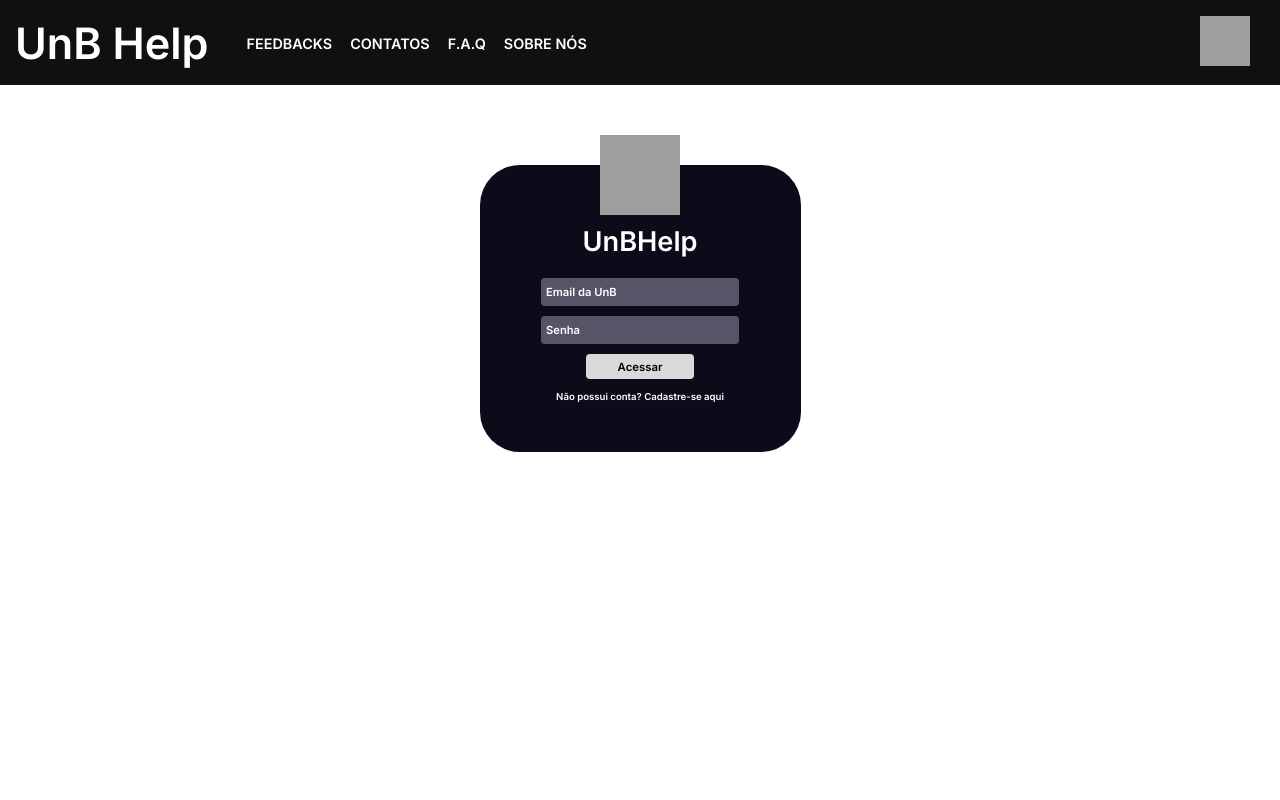
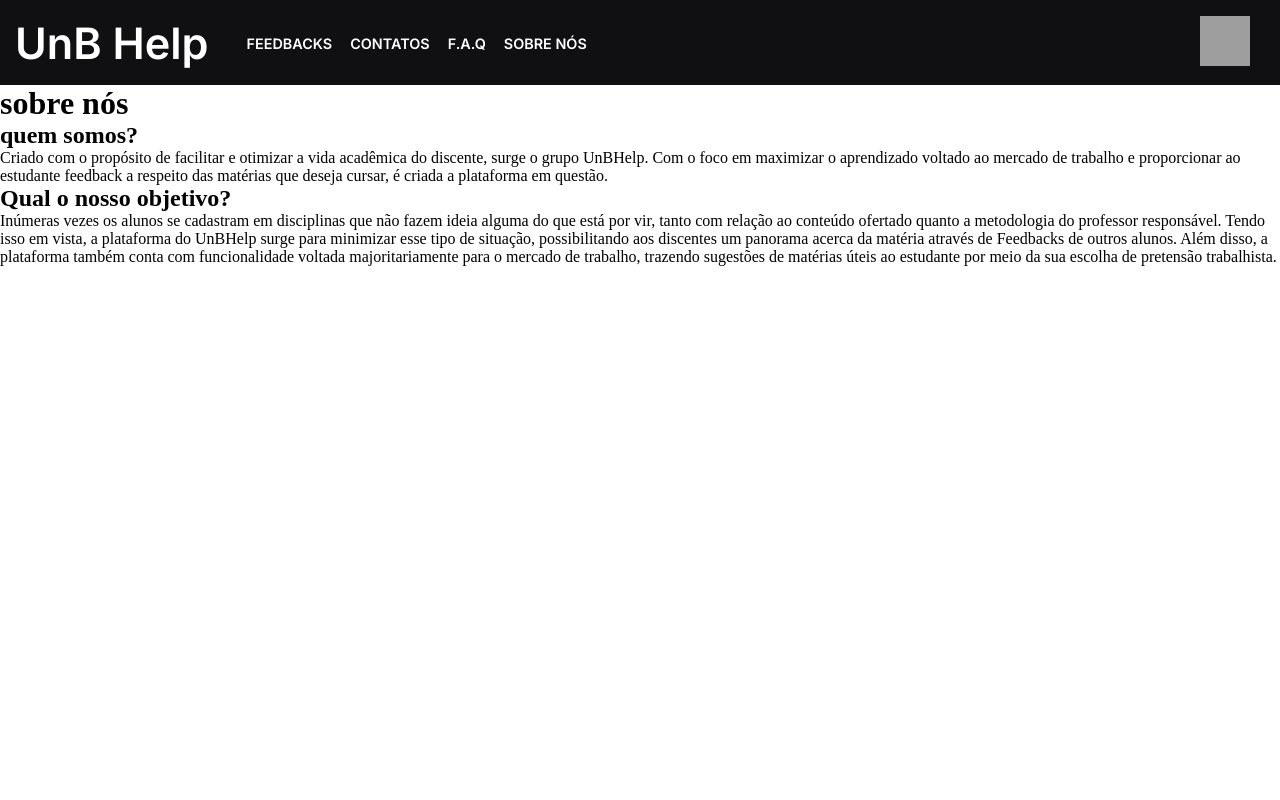
Before and after one commit to hos1r1s-01/Frontend_SI, an Angular app: page /sobre-nos in a window 1280 px wide. Shown: the top 800 px of the page. Built offline with nearby package versions, Linux system fonts and the light colour scheme; grey boxes are pictures that could not be loaded.

Commit message:
atualizando paginas sobre nos e faq

```diff
--- a/src/app/app.component.html
+++ b/src/app/app.component.html
@@ -1,7 +1,7 @@
 <app-navbar></app-navbar>
 
-<app-box-login></app-box-login>
+<!-- <app-box-login></app-box-login> -->
 
-<!--<router-outlet></router-outlet> -->
+<router-outlet></router-outlet>
 
 <app-footer></app-footer>
--- a/src/app/pages/faq/faq.component.html
+++ b/src/app/pages/faq/faq.component.html
@@ -1 +1,43 @@
-<p>faq works!</p>
+<!DOCTYPE html>
+<html>
+    <head>
+            <title>
+                perguntas frequentes
+            </title>
+    </head>
+    <body>
+            <h1>
+                perguntas frequentes
+            </h1>
+            <div >
+                <h2>
+                    Meu feedback será anônimo ?
+                </h2>
+                <p>
+                    Sim, tendo em vista a integridade dos participantes da plataforma, sua avaliação será publicada de forma anônima
+                </p>
+            </div>
+    </body>
+</html>
+
+<!--
+<div class="back">
+    <div class="titulo">
+        <h1>Sobre nós</h1>
+    </div>
+    <div>
+        <div  class="sub-titulo">
+            <h1>
+                Quem somos?
+            </h1>
+            Criado com o propósito de facilitar e otimizar a vida acadêmica do discente, surge o grupo UnBHelp. Com o foco em maximizar o aprendizado voltado ao mercado de trabalho e proporcionar ao estudante feedback a respeito das matérias que deseja cursar, é criada a plataforma em questão.
+        </div>
+        <div>
+            <h2>
+                Qual o nosso objetivo?
+            </h2>
+                Inúmeras vezes os alunos se cadastram em disciplinas que não fazem ideia alguma do que está por vir, tanto com relação ao conteúdo ofertado  quanto a metodologia do professor responsável. Tendo isso em vista, a plataforma do UnBHelp surge para minimizar esse tipo de situação, possibilitando aos discentes um panorama acerca da matéria através de Feedbacks de outros alunos. Além disso, a plataforma também conta com funcionalidade voltada majoritariamente para o mercado de trabalho, trazendo sugestões de matérias úteis ao estudante por meio da sua escolha de pretensão trabalhista.
+        </div>
+    </div>
+</div>
+-->
--- a/src/app/pages/sobre-nos/sobre-nos.component.html
+++ b/src/app/pages/sobre-nos/sobre-nos.component.html
@@ -1 +1,35 @@
-<p>sobre-nos works!</p>
+<!DOCTYPE html>
+<html>
+    <head>
+            <title>
+                sobre nós
+            </title>
+    </head>
+    <body>
+            <h1>
+                sobre nós
+            </h1>
+            <div >
+                <h2>
+                    quem somos?
+                </h2>
+                <p>
+                    Criado com o propósito de facilitar e otimizar a vida acadêmica do discente, surge o grupo UnBHelp.
+                    Com o foco em maximizar o aprendizado voltado ao mercado de trabalho e proporcionar ao estudante feedback
+                    a respeito das matérias que deseja cursar, é criada a plataforma em questão.
+                </p>
+            </div>
+            <div>
+                <h2>
+                    Qual o nosso objetivo?
+                </h2>
+                <p>
+                    Inúmeras vezes os alunos se cadastram em disciplinas que não fazem ideia alguma do que está por vir, tanto com relação
+                    ao conteúdo ofertado  quanto a metodologia do professor responsável. Tendo isso em vista, a plataforma do UnBHelp
+                    surge para minimizar esse tipo de situação, possibilitando aos discentes um panorama acerca da matéria através de
+                    Feedbacks de outros alunos. Além disso, a plataforma também conta com funcionalidade voltada majoritariamente para o
+                    mercado de trabalho, trazendo sugestões de matérias úteis ao estudante por meio da sua escolha de pretensão trabalhista.
+                </p>
+            </div>
+    </body>
+</html>
```
Also changed, not shown: src/app/app-routing.module.ts (+8 -0 lines).
